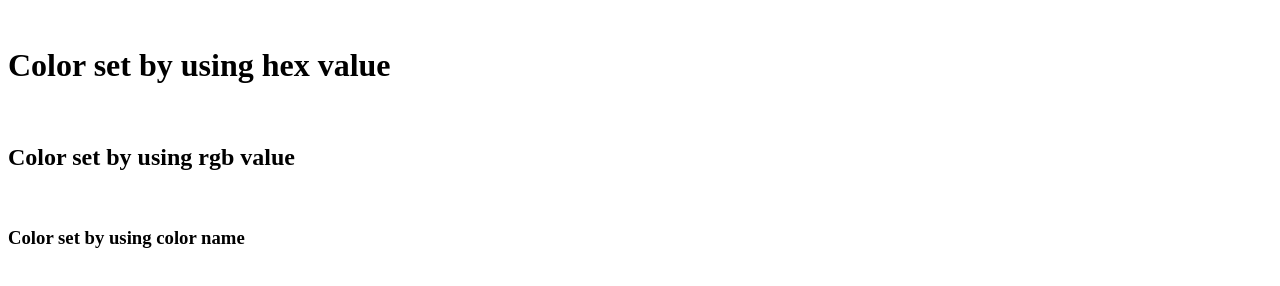
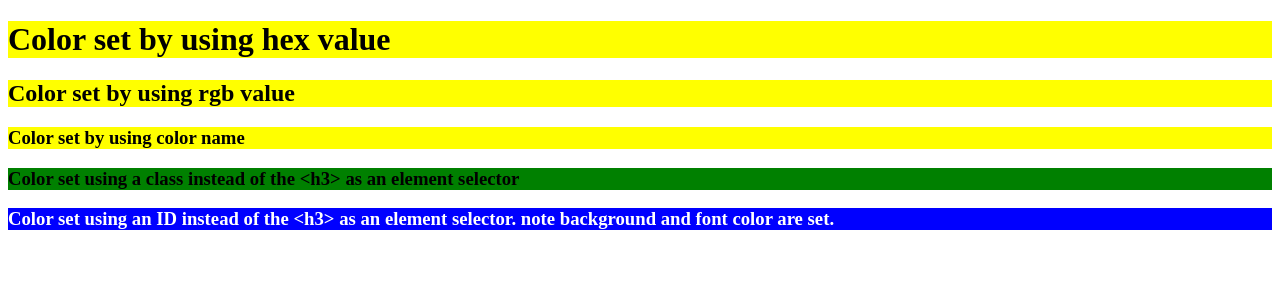
Before and after one commit to aqa1/LA558-2019, a plain HTML site: page htmlExamples/colorHeaders.html in a window 1280 px wide. Drawn offline with Linux system fonts and the light colour scheme.

Commit message:
Update colorHeaders.html

```diff
--- a/htmlExamples/colorHeaders.html
+++ b/htmlExamples/colorHeaders.html
@@ -1,15 +1,42 @@
 <!DOCTYPE html>
-<html><head>
-<title>CSS Colors</title>
+<html>
+
+<head>
+    <title>CSS Colors</title>
 </head>
 <style>
-   H1 {background-color:#FFFF00;}
-   H2 {background-color:rgb(255,255,0);}
-   H3 {background-color:yellow;}
+    H1 {
+        background-color: #FFFF00;
+    }
+
+    H2 {
+        background-color: rgb(255, 255, 0);
+    }
+
+    H3 {
+        background-color: yellow;
+    }
+
+    .favoriteColor {
+        background-color: green;
+    }
+
+    #secondFavoriteColor {
+        background-color: blue;
+        color: white;
+    }
 </style>
+
 <body>
-   <h1>Color set by using hex value</h1>
-   <h2>Color set by using rgb value</h2>
-  <h3>Color set by using color name</h3>
+    <h1>Color set by using hex value</h1>
+    <h2>Color set by using rgb value</h2>
+    <h3>Color set by using color name</h3>
+
+    <h3 class='favoriteColor'>Color set using a class instead of the &lt;h3&gt; as an element selector</h3>
+
+    <h3 id='secondFavoriteColor'>Color set using an ID instead of the &lt;h3&gt; as an element selector. note background and font color are set.</h3>
+
+
 </body>
+
 </html>
```
